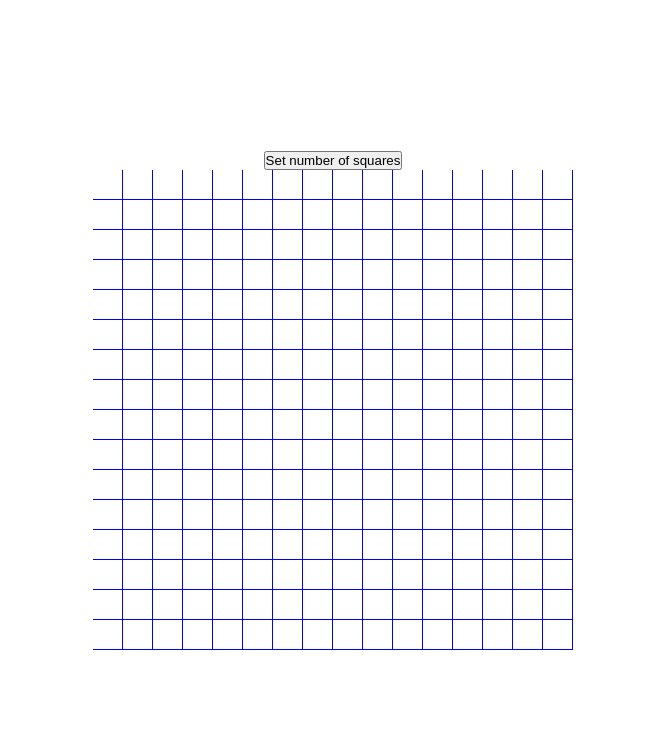
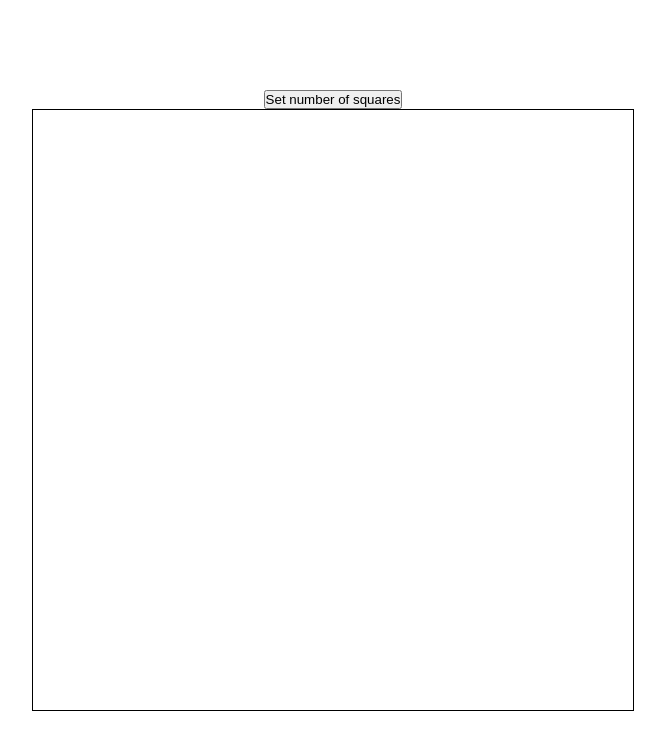
Before and after one commit to kwamebuah/etch-a-sketch, a plain HTML site: page index.html in a window 1280 px wide. Shown: the whole page, without its empty margins (307-972 px from the left). Drawn offline with Linux system fonts and the light colour scheme.

Commit message:
Change container size
Make container bigger to accomodate larger numbers of boxes.
Added a border around container to show sketch area.
Clean up unneeded comments.

```diff
--- a/script.js
+++ b/script.js
@@ -1,17 +1,5 @@
-/*
-have a grid of squares in a container
-(css) use flex to create the grid pattern
-the squares should always fit the container
-
-use event bubbling to detect mouseover on the squares
-change background color of square when hovered over
-
-
-*/
-
-
 const container = document.querySelector('.container');
-const containerSize = 480;
+const containerSize = 600;
 
 function setContainer() {
     container.style.width = `${containerSize}px`;
--- a/style.css
+++ b/style.css
@@ -15,14 +15,13 @@ body {
 
 
 .container {
-    /* border: 0.5px solid #000; */
+    box-sizing: content-box;
+    border: 1px solid #000;
     display: flex;
     flex-wrap: wrap;
 }
 
-.square {
-    /* background-color: yellow; */
+ /* .square {
+    background-color: yellow;
     border: 0.5px solid blue;
-    border-left: none;
-    border-top: none;
-}
+} */
```
